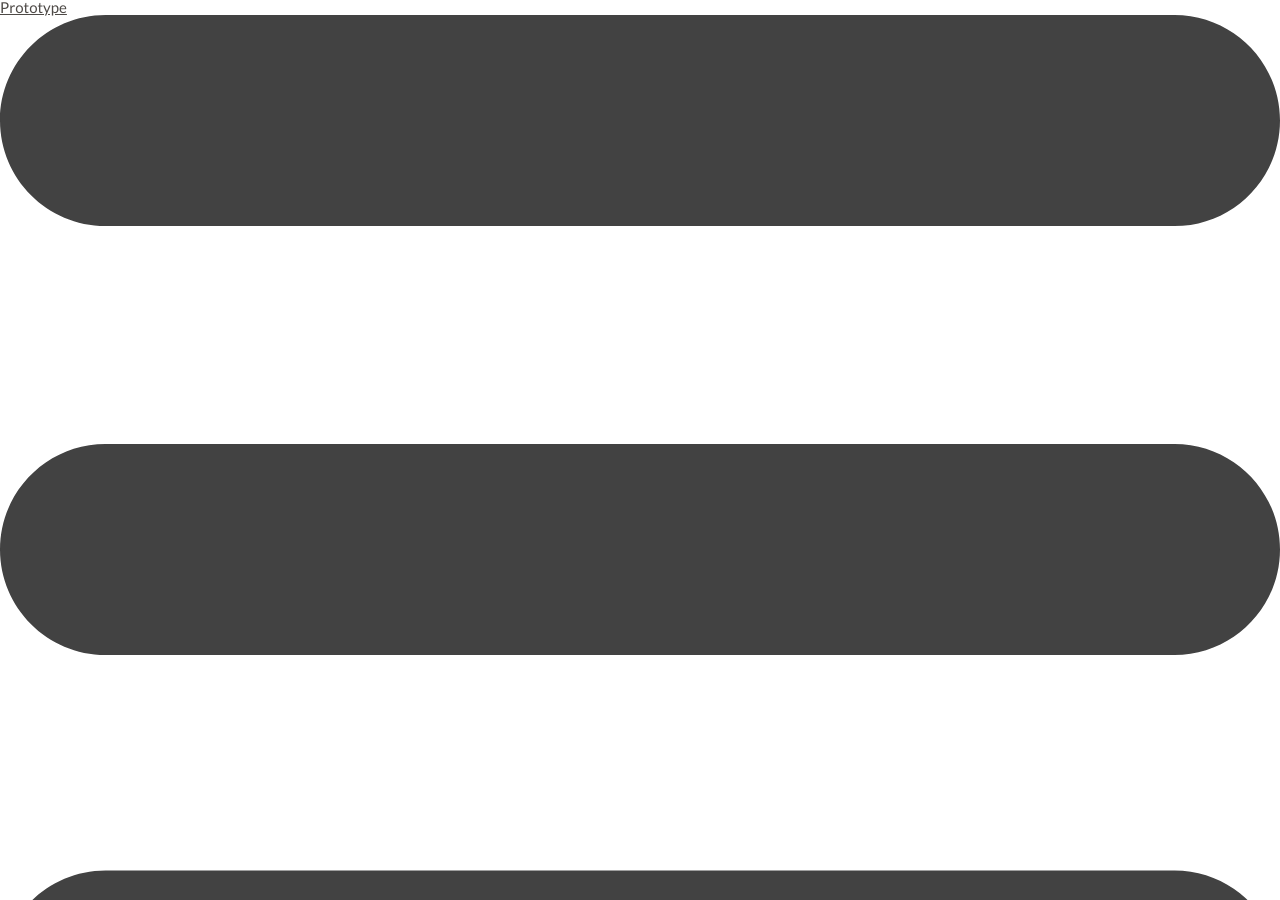
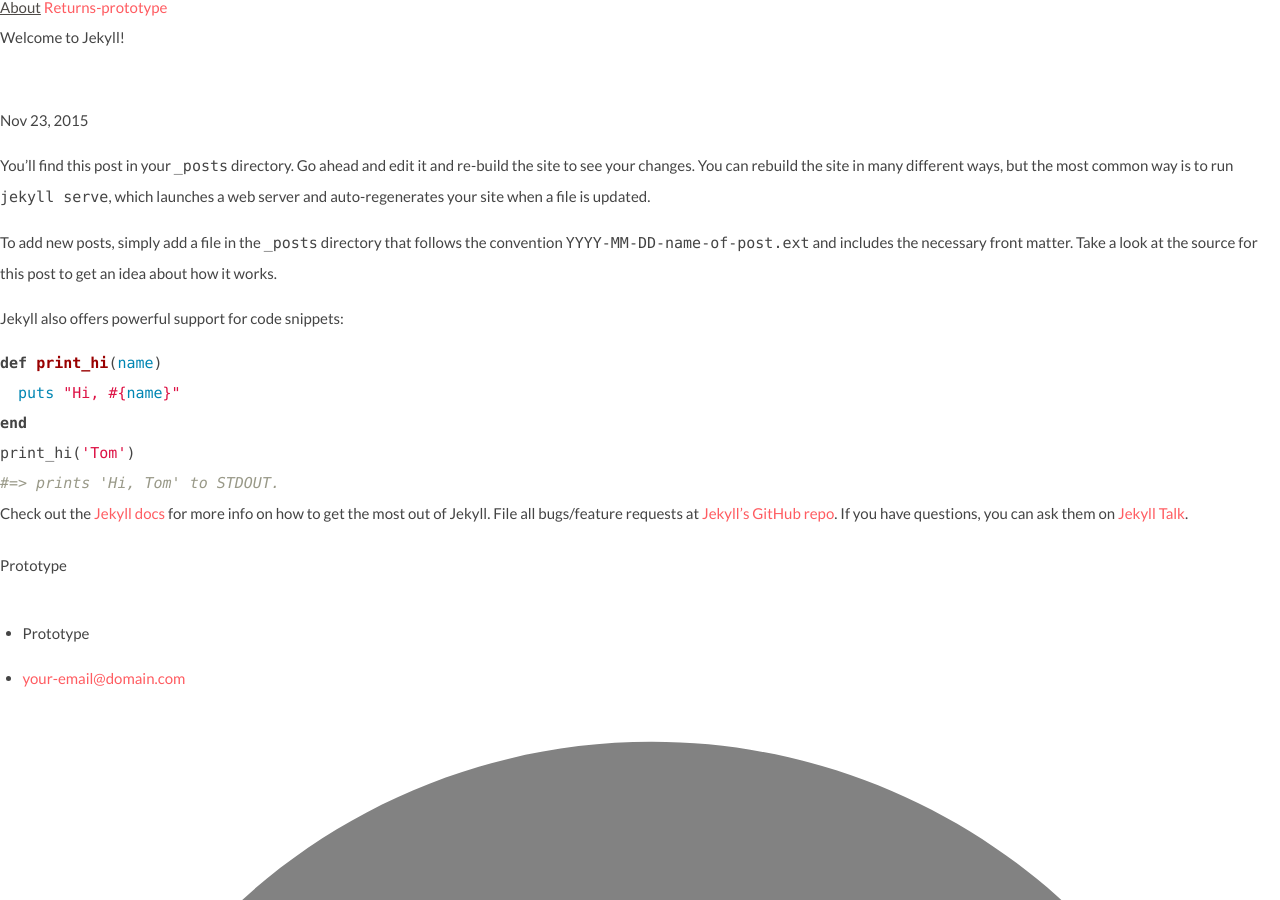
Before and after one commit to yorthehunter/returns-prototype, a Jekyll site: the page built from _posts/2015-11-23-welcome-to-jekyll.markdown, in a window 1280 px wide and 900 px high. Built offline with Jekyll 4.4.1, drawn with Linux system fonts in a browser that asks for light colours.

Commit message:
RTV more workable

```diff
--- a/_includes/header.html
+++ b/_includes/header.html
@@ -1,27 +1,10 @@
-<header class="site-header">
-
-  <div class="wrapper">
-
-    <a class="site-title" href="{{ site.baseurl }}/">{{ site.title }}</a>
-
-    <nav class="site-nav">
-      <a href="#" class="menu-icon">
-        <svg viewBox="0 0 18 15">
-          <path fill="#424242" d="M18,1.484c0,0.82-0.665,1.484-1.484,1.484H1.484C0.665,2.969,0,2.304,0,1.484l0,0C0,0.665,0.665,0,1.484,0 h15.031C17.335,0,18,0.665,18,1.484L18,1.484z"/>
-          <path fill="#424242" d="M18,7.516C18,8.335,17.335,9,16.516,9H1.484C0.665,9,0,8.335,0,7.516l0,0c0-0.82,0.665-1.484,1.484-1.484 h15.031C17.335,6.031,18,6.696,18,7.516L18,7.516z"/>
-          <path fill="#424242" d="M18,13.516C18,14.335,17.335,15,16.516,15H1.484C0.665,15,0,14.335,0,13.516l0,0 c0-0.82,0.665-1.484,1.484-1.484h15.031C17.335,12.031,18,12.696,18,13.516L18,13.516z"/>
-        </svg>
-      </a>
-
-      <div class="trigger">
-        {% for my_page in site.pages %}
-          {% if my_page.title %}
-          <a class="page-link" href="{{ my_page.url | prepend: site.baseurl }}">{{ my_page.title }}</a>
-          {% endif %}
-        {% endfor %}
-      </div>
+<header>
+    <nav>
+      {% for my_page in site.pages %}
+        {% if my_page.title %}
+        <a class="page-link" href="{{ my_page.url | prepend: site.baseurl }}">{{ my_page.title }}</a>
+        {% endif %}
+      {% endfor %}
     </nav>
-
   </div>
-
 </header>
```
Also changed, not shown: returns-prototype.html (+4 -3 lines), 4 other files.
